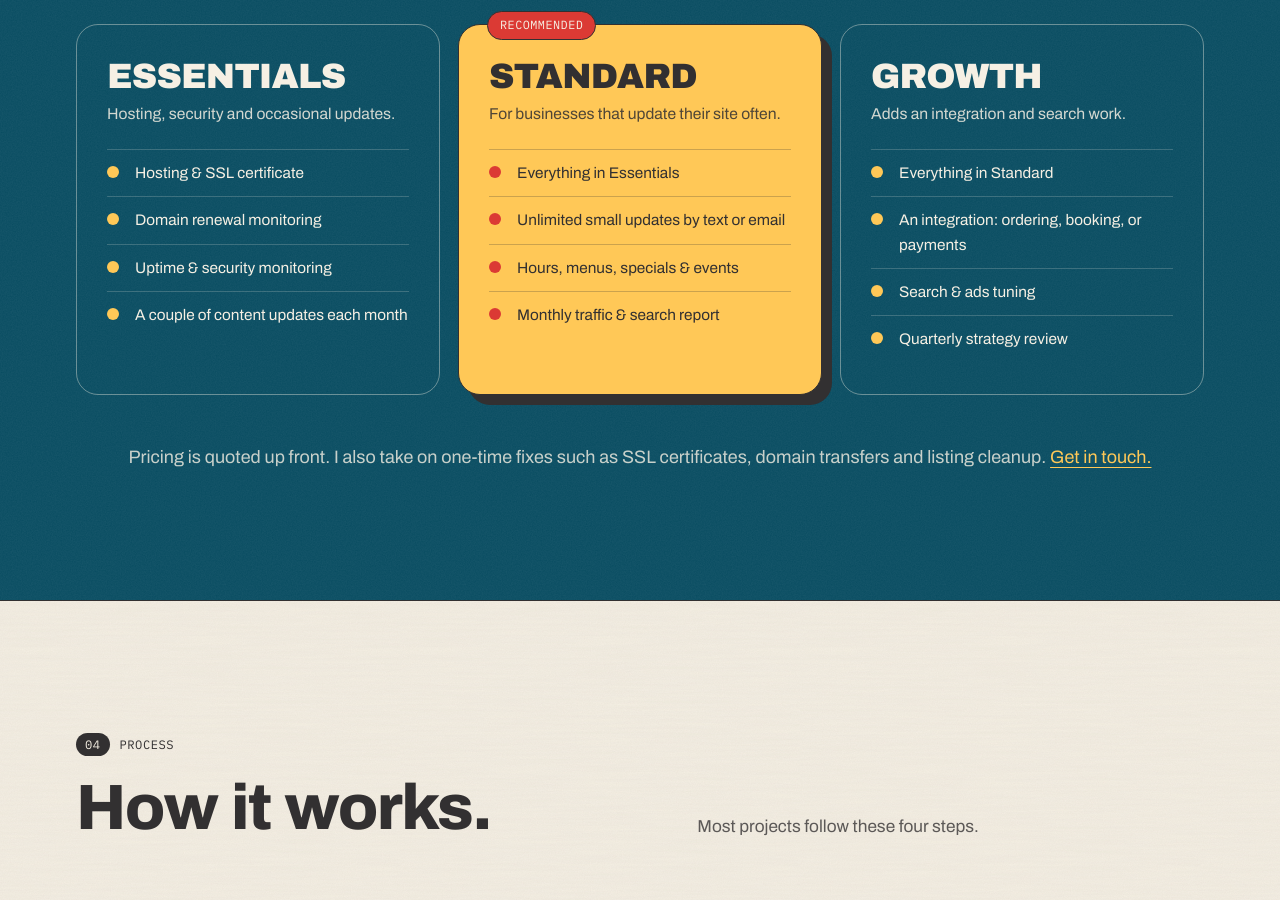
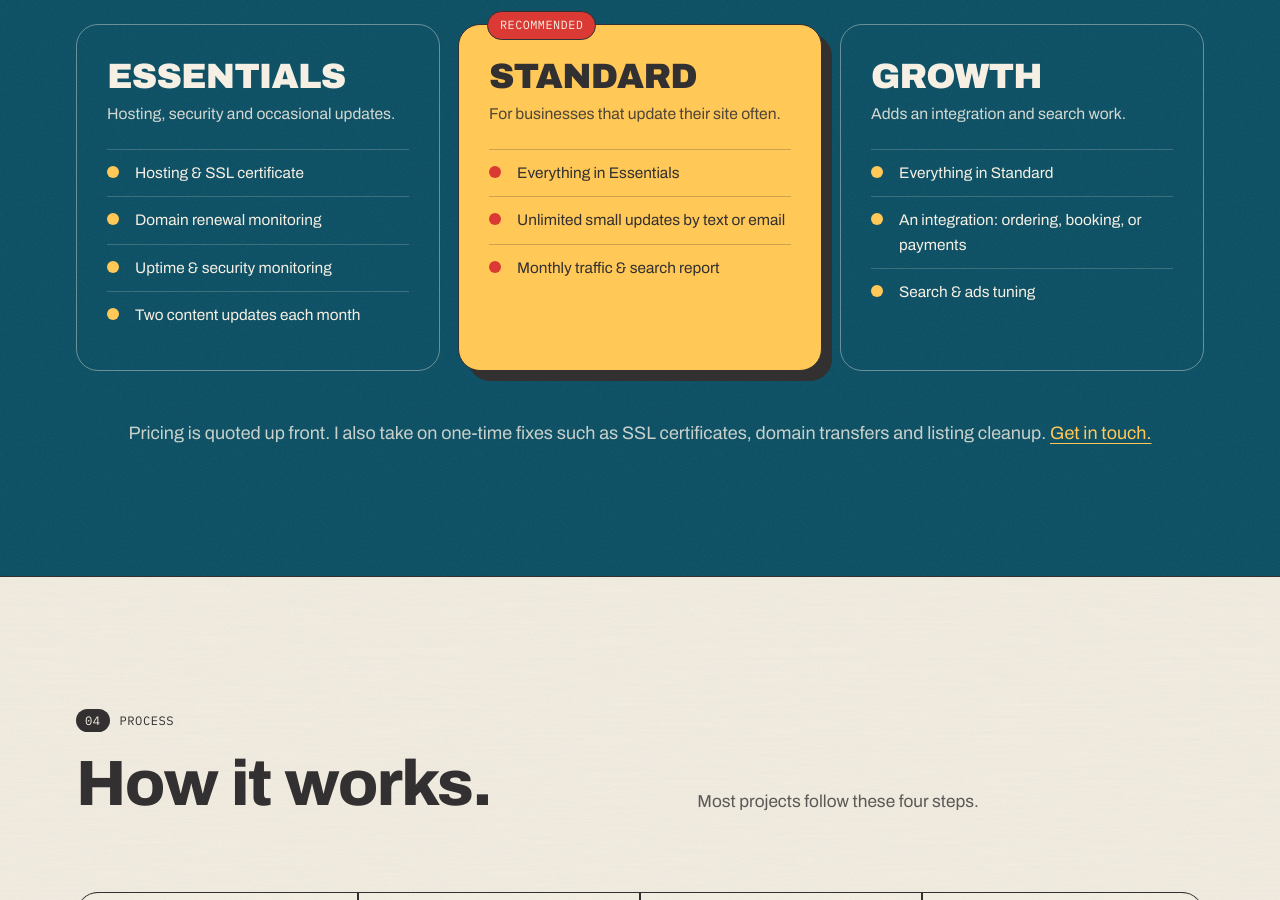
Before and after one commit to bsullivan-io/bsullivan.io, a Jekyll site: the page built from index.html, in a window 1280 px wide and 900 px high, scrolled down 5639 px. Built offline with Jekyll 4.4.1, drawn with Linux system fonts in a browser that asks for light colours; some of the changed text lies outside the part shown.

Commit message:
Trim care plan items and industries intro copy
Co-Authored-By: Claude Opus 5.5 <noreply@anthropic.com>

```diff
--- a/_layouts/home.html
+++ b/_layouts/home.html
@@ -597,7 +597,6 @@
             <span class="label"><span class="n">02</span> Industries</span>
             <h2 id="ind-title">Types of businesses I work with.</h2>
           </div>
-          <p>I have starting templates for each of these, which shortens the build and keeps the cost down.</p>
         </div>
         <div class="industries">
           <div class="industry reveal"><div class="top"><span class="mono">i</span></div><div class="body"><h3>Restaurants &amp; Bars</h3><p>Menus, weekly specials, live music calendars and online ordering.</p></div></div>
@@ -627,7 +626,7 @@
               <li>Hosting &amp; SSL certificate</li>
               <li>Domain renewal monitoring</li>
               <li>Uptime &amp; security monitoring</li>
-              <li>A couple of content updates each month</li>
+              <li>Two content updates each month</li>
             </ul>
           </div>
           <div class="plan pick reveal">
@@ -637,7 +636,6 @@
             <ul>
               <li>Everything in Essentials</li>
               <li>Unlimited small updates by text or email</li>
-              <li>Hours, menus, specials &amp; events</li>
               <li>Monthly traffic &amp; search report</li>
             </ul>
           </div>
@@ -648,7 +646,6 @@
               <li>Everything in Standard</li>
               <li>An integration: ordering, booking, or payments</li>
               <li>Search &amp; ads tuning</li>
-              <li>Quarterly strategy review</li>
             </ul>
           </div>
         </div>
```
